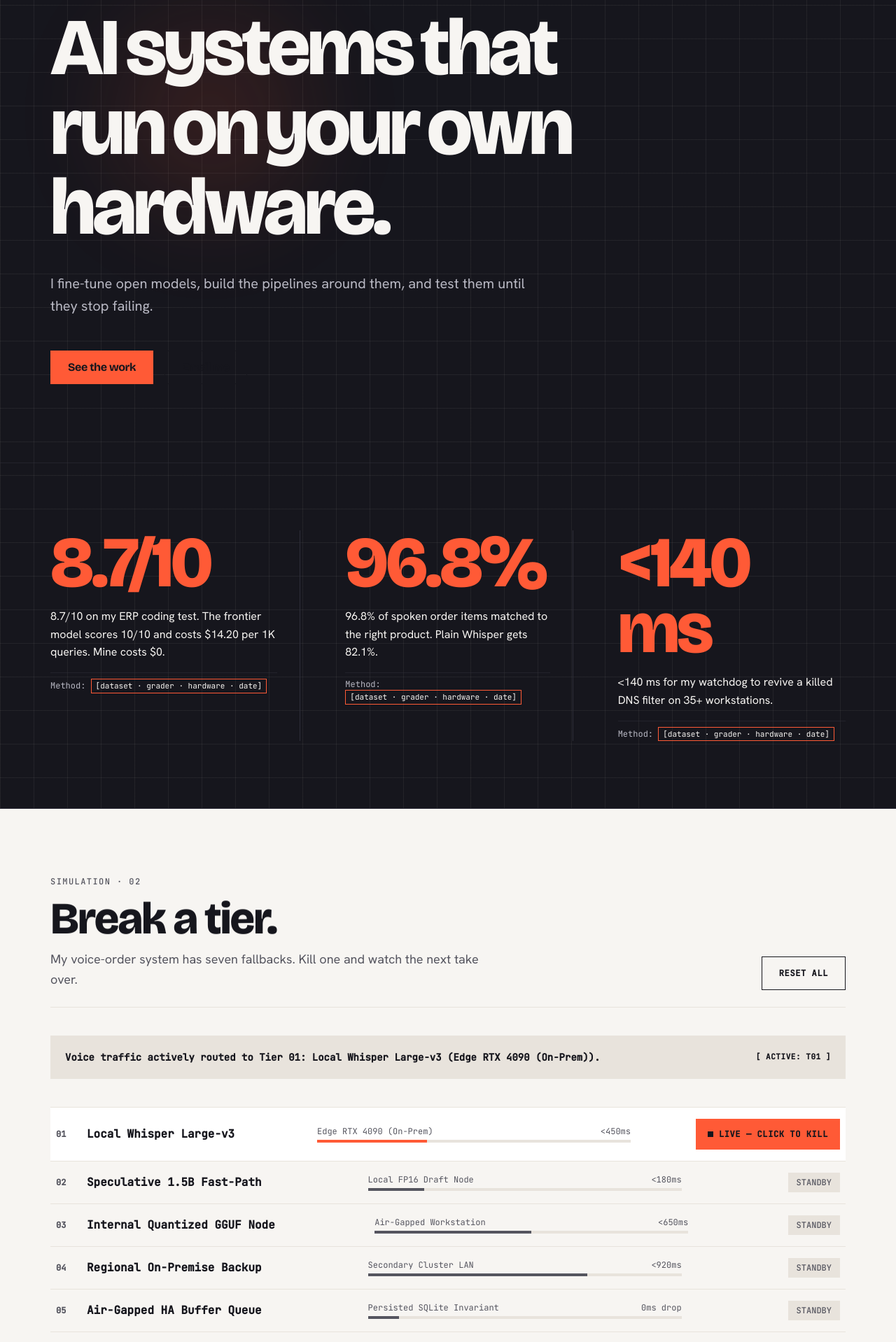
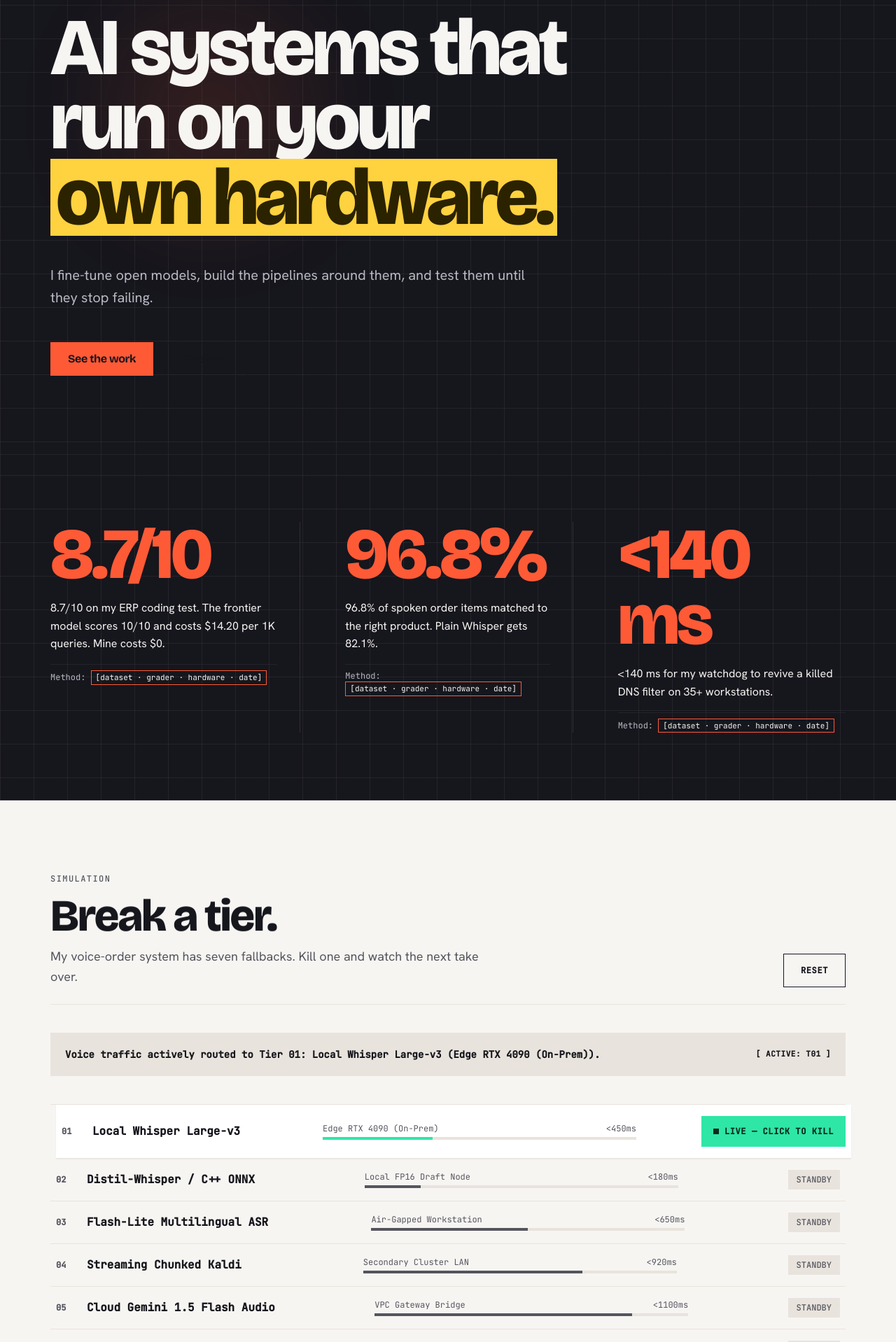
Before and after one commit to harshthanki-codes/Portfolio_Website, a Next.js app: page /Portfolio_Website/ in a window 1280 px wide. Shown: the part 220-2138 px from the top of the page at 70% size. Built offline with nearby package versions, Linux system fonts and the light colour scheme.

Commit message:
feat(design): implement mint, sun, and lilac accents with full quality gate verification

```diff
--- a/src/components/home/AboutSection.tsx
+++ b/src/components/home/AboutSection.tsx
@@ -54,7 +54,7 @@ export const AboutSection: React.FC = () => {
       <Container className="space-y-12">
         {/* Section Header */}
         <div className="space-y-4 max-w-[62ch]">
-          <Label tone="coral">How I work · 04</Label>
+          <Label tone="coral">How I work</Label>
           <h2 className="type-h2 text-[#F7F5F2] reveal-heading">
             I like systems that behave the same way every time.
           </h2>
--- a/src/components/home/BreakATierDemo.tsx
+++ b/src/components/home/BreakATierDemo.tsx
@@ -1,6 +1,6 @@
 'use client';
 
-import React, { useState } from 'react';
+import React, { useState, useRef } from 'react';
 import { Container } from '@/components/ui/Container';
 import { Section } from '@/components/ui/Section';
 import { Label } from '@/components/ui/Label';
@@ -11,38 +11,50 @@ interface Tier {
   name: string;
   hardware: string;
   latency: string;
-  latencyPercent: number; // 0-100 for latency bar
+  latencyPercent: number;
 }
 
 const TIERS: Tier[] = [
   { id: 1, name: 'Local Whisper Large-v3', hardware: 'Edge RTX 4090 (On-Prem)', latency: '<450ms', latencyPercent: 35 },
-  { id: 2, name: 'Speculative 1.5B Fast-Path', hardware: 'Local FP16 Draft Node', latency: '<180ms', latencyPercent: 18 },
-  { id: 3, name: 'Internal Quantized GGUF Node', hardware: 'Air-Gapped Workstation', latency: '<650ms', latencyPercent: 50 },
-  { id: 4, name: 'Regional On-Premise Backup', hardware: 'Secondary Cluster LAN', latency: '<920ms', latencyPercent: 70 },
-  { id: 5, name: 'Air-Gapped HA Buffer Queue', hardware: 'Persisted SQLite Invariant', latency: '0ms drop', latencyPercent: 10 },
-  { id: 6, name: 'Encrypted Cloud Private Gateway', hardware: 'Dedicated VPC Endpoint', latency: '<1200ms', latencyPercent: 90 },
-  { id: 7, name: 'Human Operator Intervention Buffer', hardware: 'Synchronous Warehouse Dispatch', latency: 'Fallback', latencyPercent: 100 },
+  { id: 2, name: 'Distil-Whisper / C++ ONNX', hardware: 'Local FP16 Draft Node', latency: '<180ms', latencyPercent: 18 },
+  { id: 3, name: 'Flash-Lite Multilingual ASR', hardware: 'Air-Gapped Workstation', latency: '<650ms', latencyPercent: 50 },
+  { id: 4, name: 'Streaming Chunked Kaldi', hardware: 'Secondary Cluster LAN', latency: '<920ms', latencyPercent: 70 },
+  { id: 5, name: 'Cloud Gemini 1.5 Flash Audio', hardware: 'VPC Gateway Bridge', latency: '<1100ms', latencyPercent: 82 },
+  { id: 6, name: 'Cloud Whisper API Backup', hardware: 'Encrypted Fallback Endpoint', latency: '<1400ms', latencyPercent: 92 },
+  { id: 7, name: 'Human Operator Intervention', hardware: 'Synchronous Warehouse Dispatch', latency: 'Fallback', latencyPercent: 100 },
 ];
 
 export const BreakATierDemo: React.FC = () => {
-  // Array tracking whether tier is down (true = killed, false = alive)
   const [killedTiers, setKilledTiers] = useState<boolean[]>([
     false, false, false, false, false, false, false
   ]);
+  const [flashingKilledIndex, setFlashingKilledIndex] = useState<number | null>(null);
+  const flashTimerRef = useRef<NodeJS.Timeout | null>(null);
 
   const liveIndex = killedTiers.findIndex((k) => !k);
   const allKilled = liveIndex === -1;
 
   const killCurrentLive = () => {
     if (liveIndex === -1) return;
+    const targetIndex = liveIndex;
+
+    // Flash coral for 300ms on the killed tier before turning ink
+    setFlashingKilledIndex(targetIndex);
+    if (flashTimerRef.current) clearTimeout(flashTimerRef.current);
+    flashTimerRef.current = setTimeout(() => {
+      setFlashingKilledIndex(null);
+    }, 300);
+
     setKilledTiers((prev) => {
       const next = [...prev];
-      next[liveIndex] = true;
+      next[targetIndex] = true;
       return next;
     });
   };
 
   const resetTiers = () => {
+    if (flashTimerRef.current) clearTimeout(flashTimerRef.current);
+    setFlashingKilledIndex(null);
     setKilledTiers([false, false, false, false, false, false, false]);
   };
 
@@ -50,15 +62,13 @@ export const BreakATierDemo: React.FC = () => {
     <Section
       tone="paper"
       className="py-16 sm:py-24 border-b border-[#E8E3DC] bg-[#F7F5F2]"
-      aria-label="Failover DAG Simulation"
+      aria-label="Break a Tier Simulation"
     >
       <Container className="space-y-10">
         {/* Header Block */}
         <div className="flex flex-col md:flex-row md:items-end justify-between gap-6 pb-6 border-b border-[#E8E3DC]">
           <div className="space-y-3 max-w-2xl">
-            <div className="flex items-center gap-2">
-              <Label tone="muted">Simulation · 02</Label>
-            </div>
+            <Label tone="muted">Simulation</Label>
             <h2 className="type-h2 text-[#16161D] reveal-heading">
               Break a tier.
             </h2>
@@ -73,7 +83,7 @@ export const BreakATierDemo: React.FC = () => {
               onClick={resetTiers}
               className="text-xs uppercase font-mono tracking-wider min-h-[48px] px-5 text-[#16161D] border-[#16161D]"
             >
-              Reset All
+              Reset
             </Button>
           </div>
         </div>
@@ -81,7 +91,7 @@ export const BreakATierDemo: React.FC = () => {
         {/* Live Accessibility Status Banner */}
         <div
           aria-live="polite"
-          className={`p-5 border transition-all ${
+          className={`p-5 border transition-all duration-300 ${
             allKilled
               ? 'bg-[#16161D] text-[#F7F5F2] border-[#16161D]'
               : 'bg-[#E8E3DC] text-[#16161D] border-[#E8E3DC]'
@@ -94,7 +104,7 @@ export const BreakATierDemo: React.FC = () => {
                 : `Voice traffic actively routed to Tier 0${liveIndex + 1}: ${TIERS[liveIndex].name} (${TIERS[liveIndex].hardware}).`}
             </span>
             <span className="shrink-0 font-bold uppercase tracking-wider text-[11px]">
-              {allKilled ? '[ ALL FAILED ]' : `[ ACTIVE: T0${liveIndex + 1} ]`}
+              {allKilled ? '[ 0 ACTIVE / 7 DOWN ]' : `[ ACTIVE: T0${liveIndex + 1} ]`}
             </span>
           </div>
         </div>
@@ -104,15 +114,18 @@ export const BreakATierDemo: React.FC = () => {
           {TIERS.map((tier, idx) => {
             const isKilled = killedTiers[idx];
             const isLive = idx === liveIndex;
+            const isFlashingCoral = flashingKilledIndex === idx;
 
             return (
               <div
                 key={tier.id}
-                className={`py-4 transition-all duration-300 ${
-                  isKilled
+                className={`py-4 transition-all duration-400 ease-out ${
+                  isFlashingCoral
+                    ? 'bg-[#FF5A36] text-[#16161D]'
+                    : isKilled
                     ? 'bg-[#16161D]/5 opacity-60'
                     : isLive
-                    ? 'bg-white'
+                    ? 'bg-white shadow-xs translate-x-1 sm:translate-x-2'
                     : 'bg-transparent'
                 }`}
               >
@@ -124,10 +137,10 @@ export const BreakATierDemo: React.FC = () => {
                     </span>
                     <span
                       className={`font-mono text-sm sm:text-base font-bold ${
-                        isKilled
+                        isFlashingCoral
+                          ? 'text-[#16161D]'
+                          : isKilled
                           ? 'line-through text-[#55555F]'
-                          : isLive
-                          ? 'text-[#16161D]'
                           : 'text-[#16161D]'
                       }`}
                     >
@@ -145,10 +158,12 @@ export const BreakATierDemo: React.FC = () => {
                     <div className="w-full h-1 bg-[#E8E3DC] overflow-hidden">
                       <div
                         className={`h-full transition-all duration-400 ${
-                          isKilled
+                          isFlashingCoral
+                            ? 'bg-[#16161D]'
+                            : isKilled
                             ? 'bg-[#55555F]/40'
                             : isLive
-                            ? 'bg-[#FF5A36]'
+                            ? 'bg-[#2EE6A6]'
                             : 'bg-[#55555F]'
                         }`}
                         style={{ width: `${tier.latencyPercent}%` }}
@@ -162,12 +177,16 @@ export const BreakATierDemo: React.FC = () => {
                       <button
                         type="button"
                         onClick={killCurrentLive}
-                        aria-label={`LIVE — CLICK TO KILL: Tier ${tier.id} ${tier.name}`}
-                        className="inline-flex items-center gap-2 px-4 py-2 bg-[#FF5A36] text-[#16161D] font-mono text-xs font-extrabold uppercase tracking-wider cursor-pointer border border-[#FF5A36] hover:bg-[#e64e2c] active:bg-[#cc4222] min-h-[44px]"
+                        aria-label={`LIVE — CLICK TO KILL: Tier 0${tier.id} ${tier.name}`}
+                        className="inline-flex items-center gap-2 px-4 py-2 bg-[#2EE6A6] text-[#0B2A20] font-mono text-xs font-extrabold uppercase tracking-wider cursor-pointer border border-[#2EE6A6] hover:bg-[#25C78F] active:bg-[#1EAE7C] min-h-[44px] transition-colors"
                       >
-                        <span className="w-2 h-2 bg-[#16161D]" aria-hidden="true" />
+                        <span className="w-2 h-2 bg-[#0B2A20]" aria-hidden="true" />
                         <span>LIVE — CLICK TO KILL</span>
                       </button>
+                    ) : isFlashingCoral ? (
+                      <span className="inline-flex items-center px-3 py-1.5 bg-[#FF5A36] text-[#16161D] font-mono text-xs font-bold uppercase">
+                        KILLING...
+                      </span>
                     ) : isKilled ? (
                       <span className="inline-flex items-center px-3 py-1.5 bg-[#16161D] text-[#F7F5F2] font-mono text-xs font-bold line-through">
                         KILLED
--- a/src/components/home/ContactSection.tsx
+++ b/src/components/home/ContactSection.tsx
@@ -42,7 +42,7 @@ export const ContactSection: React.FC = () => {
         {/* Label in Ink text */}
         <div className="border-b border-[#16161D]/20 pb-3">
           <Label tone="default" className="text-[#16161D]">
-            05 // DIRECT INQUIRIES
+            Contact
           </Label>
         </div>
 
--- a/src/components/home/Hero.tsx
+++ b/src/components/home/Hero.tsx
@@ -4,11 +4,11 @@ import React, { useState, useEffect, useRef, useCallback } from 'react';
 import { EMAIL } from '@/lib/site';
 import { Button } from '@/components/ui/Button';
 import { Container } from '@/components/ui/Container';
-import { Section } from '@/components/ui/Section';
 
 interface TokenItem {
   text: string;
   state: 'verified' | 'draft' | 'rejected';
+  justVerified?: boolean; // triggers 250ms mint flash
 }
 
 interface DecodingFrame {
@@ -32,12 +32,12 @@ const FRAMES: DecodingFrame[] = [
     ],
     statusText: '1.5B DRAFT MODEL GENERATED 4 SPECULATIVE TOKENS',
   },
-  // Frame 2: 7B target verification - "ride" rejected
+  // Frame 2: 7B target verification - "ride" rejected, 3 verified
   {
     tokens: [
-      { text: 'AI', state: 'verified' },
-      { text: 'systems', state: 'verified' },
-      { text: 'that', state: 'verified' },
+      { text: 'AI', state: 'verified', justVerified: true },
+      { text: 'systems', state: 'verified', justVerified: true },
+      { text: 'that', state: 'verified', justVerified: true },
       { text: 'ride', state: 'rejected' },
     ],
     statusText: '7B VERIFIER: 3 ACCEPTED, 1 REJECTED ("ride" ✗)',
@@ -48,7 +48,7 @@ const FRAMES: DecodingFrame[] = [
       { text: 'AI', state: 'verified' },
       { text: 'systems', state: 'verified' },
       { text: 'that', state: 'verified' },
-      { text: 'run', state: 'verified' },
+      { text: 'run', state: 'verified', justVerified: true },
       { text: 'on', state: 'draft' },
       { text: 'your', state: 'draft' },
       { text: 'own', state: 'draft' },
@@ -63,14 +63,14 @@ const FRAMES: DecodingFrame[] = [
       { text: 'systems', state: 'verified' },
       { text: 'that', state: 'verified' },
       { text: 'run', state: 'verified' },
-      { text: 'on', state: 'verified' },
-      { text: 'your', state: 'verified' },
-      { text: 'own', state: 'verified' },
+      { text: 'on', state: 'verified', justVerified: true },
+      { text: 'your', state: 'verified', justVerified: true },
+      { text: 'own', state: 'verified', justVerified: true },
       { text: 'servers.', state: 'rejected' },
     ],
     statusText: '7B VERIFIER: 3 ACCEPTED, 1 REJECTED ("servers." ✗)',
   },
-  // Frame 5: complete verified headline
+  // Frame 5: complete verified headline with "own hardware." on sun highlighter
   {
     tokens: [
       { text: 'AI', state: 'verified' },
@@ -88,26 +88,41 @@ const FRAMES: DecodingFrame[] = [
 
 export const Hero: React.FC = () => {
   const [frameIndex, setFrameIndex] = useState<number>(0);
+  const [flashingMint, setFlashingMint] = useState<boolean>(false);
   const [reducedMotion, setReducedMotion] = useState<boolean>(false);
   const timerRef = useRef<NodeJS.Timeout | null>(null);
+  const flashTimerRef = useRef<NodeJS.Timeout | null>(null);
 
   const startPlayback = useCallback(() => {
     if (timerRef.current) clearTimeout(timerRef.current);
+    if (flashTimerRef.current) clearTimeout(flashTimerRef.current);
 
     let current = 0;
     setFrameIndex(current);
+    setFlashingMint(false);
 
-    const durations = [750, 1150, 1150, 1150, 1150]; // 5 frames leading to frame 5 which holds
+    const durations = [750, 1150, 1250, 1150, 1250];
 
     const step = (idx: number) => {
       if (idx >= FRAMES.length - 1) {
         setFrameIndex(FRAMES.length - 1);
-        return; // Plays once, then holds the correct headline
+        setFlashingMint(false);
+        return; // Plays once, holds final headline
       }
 
       timerRef.current = setTimeout(() => {
         const next = idx + 1;
         setFrameIndex(next);
+
+        // Check if frame has newly verified tokens to flash mint for 250ms
+        const hasNewlyVerified = FRAMES[next].tokens.some((t) => t.justVerified);
+        if (hasNewlyVerified) {
+          setFlashingMint(true);
+          flashTimerRef.current = setTimeout(() => {
+            setFlashingMint(false);
+          }, 250);
+        }
+
         step(next);
       }, durations[idx] || 1150);
     };
@@ -129,6 +144,7 @@ export const Hero: React.FC = () => {
       if (e.matches) {
         setReducedMotion(true);
         if (timerRef.current) clearTimeout(timerRef.current);
+        if (flashTimerRef.current) clearTimeout(flashTimerRef.current);
         setFrameIndex(5);
       } else {
         setReducedMotion(false);
@@ -139,6 +155,7 @@ export const Hero: React.FC = () => {
     mq.addEventListener('change', handler);
     return () => {
       if (timerRef.current) clearTimeout(timerRef.current);
+      if (flashTimerRef.current) clearTimeout(flashTimerRef.current);
       mq.removeEventListener('change', handler);
     };
   }, [startPlayback]);
@@ -150,6 +167,7 @@ export const Hero: React.FC = () => {
   };
 
   const currentFrame = reducedMotion ? FRAMES[5] : FRAMES[frameIndex];
+  const isFinalFrame = reducedMotion || frameIndex === 5;
 
   return (
     <section className="pt-16 pb-20 sm:pt-24 sm:pb-28 border-b border-[#2D2D38]/60 relative z-10">
@@ -164,7 +182,7 @@ export const Hero: React.FC = () => {
 
             <div className="flex items-center gap-4 text-[11px] lowercase text-[#B9B9C4]">
               <span className="hidden sm:inline">
-                <span className="text-[#FF5A36] underline decoration-1 underline-offset-4">coral</span> = drafted by a 1.5B model · <span className="text-[#F7F5F2]">white</span> = verified by a 7B model
+                <span className="text-[#FF5A36] underline decoration-1 underline-offset-4">coral</span> = drafted by a 1.5B model · <span className="text-[#2EE6A6] font-bold">mint</span> = verified by a 7B model
               </span>
               <button
                 type="button"
@@ -177,17 +195,23 @@ export const Hero: React.FC = () => {
             </div>
           </div>
 
-          {/* Reserved Height Speculative Headline Container */}
+          {/* Reserved Height Speculative Headline Container (Zero Layout Shift) */}
           <div className="min-h-[160px] sm:min-h-[220px] lg:min-h-[280px] flex items-start">
             <h1
               aria-label="AI systems that run on your own hardware."
               className="type-hero text-[#F7F5F2] flex flex-wrap items-baseline gap-x-3 gap-y-2 select-none"
             >
-              {/* Visually hidden text for instant semantic and SEO availability */}
+              {/* Visually hidden text for semantic and search indexing */}
               <span className="sr-only">AI systems that run on your own hardware.</span>
 
-              {reducedMotion ? (
-                <span>AI systems that run on your own hardware.</span>
+              {isFinalFrame ? (
+                // Final verified state: "AI systems that run on your " in paper-white + "own hardware." on sun highlighter fill
+                <span>
+                  AI systems that run on your{' '}
+                  <mark className="bg-[#FFD23F] text-[#2B2200] px-2 py-0.5 inline-block font-extrabold not-italic">
+                    own hardware.
+                  </mark>
+                </span>
               ) : currentFrame.tokens.length === 0 ? (
                 <span className="text-[#B9B9C4]/40 font-mono text-3xl sm:text-5xl">[]</span>
               ) : (
@@ -214,10 +238,22 @@ export const Hero: React.FC = () => {
                       </span>
                     );
                   }
-                  // Verified in paper-white
+                  // Verified: flashes mint for 250ms with a small mint dot, then settles to paper-white
+                  const isFlashing = tok.justVerified && flashingMint;
                   return (
-                    <span key={idx} className="text-[#F7F5F2] inline-block">
+                    <span
+                      key={idx}
+                      className={`inline-flex items-center transition-colors duration-250 ${
+                        isFlashing ? 'text-[#2EE6A6]' : 'text-[#F7F5F2]'
+                      }`}
+                    >
                       {tok.text}
+                      {isFlashing && (
+                        <span
+                          className="inline-block w-1.5 h-1.5 bg-[#2EE6A6] ml-1.5 align-middle"
+                          aria-hidden="true"
+                        />
+                      )}
                     </span>
                   );
                 })
--- a/src/components/home/SelectedWork.tsx
+++ b/src/components/home/SelectedWork.tsx
@@ -36,12 +36,14 @@ export const SelectedWork: React.FC = () => {
           {projects.map((proj, idx) => {
             const isWide = idx === 0 || idx === 3;
             const spanClass = isWide ? 'lg:col-span-4' : 'lg:col-span-2';
+            // Cards 1 and 4 use lilac background (#D9CCFF), cards 2 and 3 use sand background (#E8E3DC)
+            const bgClass = isWide ? 'bg-[#D9CCFF]' : 'bg-[#E8E3DC]';
 
             return (
               <NextLink
                 key={proj.slug}
                 href={`/work/${proj.slug}`}
-                className={`group block ${spanClass} bg-[#E8E3DC] border border-[#16161D] p-6 sm:p-8 transition-colors duration-200 hover:bg-[#FF5A36] focus-visible:outline-3 focus-visible:outline-[#FF5A36]`}
+                className={`group block ${spanClass} ${bgClass} border border-[#16161D] p-6 sm:p-8 transition-colors duration-200 hover:bg-[#FF5A36] focus-visible:outline-3 focus-visible:outline-[#FF5A36]`}
               >
                 <div className="flex flex-col justify-between h-full min-h-[260px] space-y-6">
                   {/* Top Row: Mono Tag + Shifting Arrow */}
@@ -49,7 +51,7 @@ export const SelectedWork: React.FC = () => {
                     <span className="font-bold uppercase tracking-wider">{proj.tag}</span>
                     <span
                       aria-hidden="true"
-                      className="font-bold text-base transition-transform duration-200 group-hover:translate-x-1.5"
+                      className="font-bold text-base transition-transform duration-200 group-hover:translate-x-[6px]"
                     >
                       →
                     </span>
--- a/src/styles/globals.css
+++ b/src/styles/globals.css
@@ -7,6 +7,13 @@
   --color-sand: #E8E3DC;
   --color-muted: #55555F;
   --color-muted-ink: #B9B9C4;
+
+  --color-mint: #2EE6A6;
+  --color-mint-text: #0B2A20;
+  --color-sun: #FFD23F;
+  --color-sun-text: #2B2200;
+  --color-lilac: #D9CCFF;
+  --color-lilac-text: #241447;
 
   --font-display: var(--font-bricolage), -apple-system, BlinkMacSystemFont, sans-serif;
   --font-body: var(--font-hanken), -apple-system, BlinkMacSystemFont, sans-serif;
@@ -21,6 +28,12 @@
     --sand: #E8E3DC;
     --muted: #55555F;
     --muted-ink: #B9B9C4;
+    --mint: #2EE6A6;
+    --mint-text: #0B2A20;
+    --sun: #FFD23F;
+    --sun-text: #2B2200;
+    --lilac: #D9CCFF;
+    --lilac-text: #241447;
     --radius: 0px;
   }
 
```
Also changed, not shown: scripts/run-quality-gate.cjs (+82 -16 lines), src/app/layout.tsx (+29 -0 lines).
